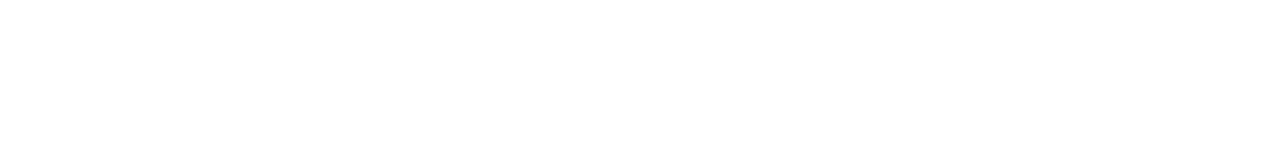
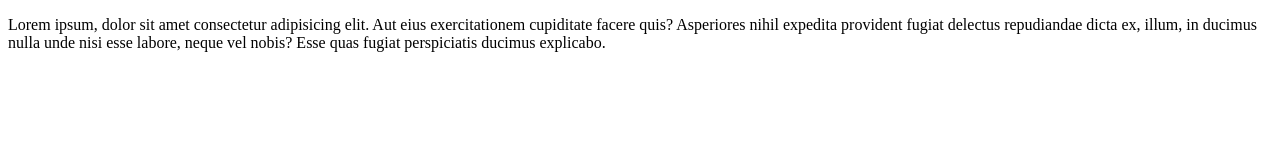
Before and after one commit to SkRhRasel/PH_M1_my-portfolio, a plain HTML site: page index.html in a window 1280 px wide. Drawn offline with Linux system fonts and the light colour scheme.

Commit message:
body text

```diff
--- a/index.html
+++ b/index.html
@@ -8,6 +8,11 @@
     <title>My Portfolio</title>
     <link rel="stylesheet" href="style.css">
 </head>
+<div>
+    <p>Lorem ipsum, dolor sit amet consectetur adipisicing elit. Aut eius exercitationem cupiditate facere quis?
+        Asperiores nihil expedita provident fugiat delectus repudiandae dicta ex, illum, in ducimus nulla unde nisi esse
+        labore, neque vel nobis? Esse quas fugiat perspiciatis ducimus explicabo.</p>
+</div>
 
 <body>
 
```
Also changed, not shown: images/dream-bg.png (added), images/exp-bg.png (added), images/jhankar.png (added), images/jhankar2.png (added), images/my-bg.png (added), images/my-bg2.png (added), images/rasel_with_my_bg.png (added), images/top-banner.png (added), 7 other files.
